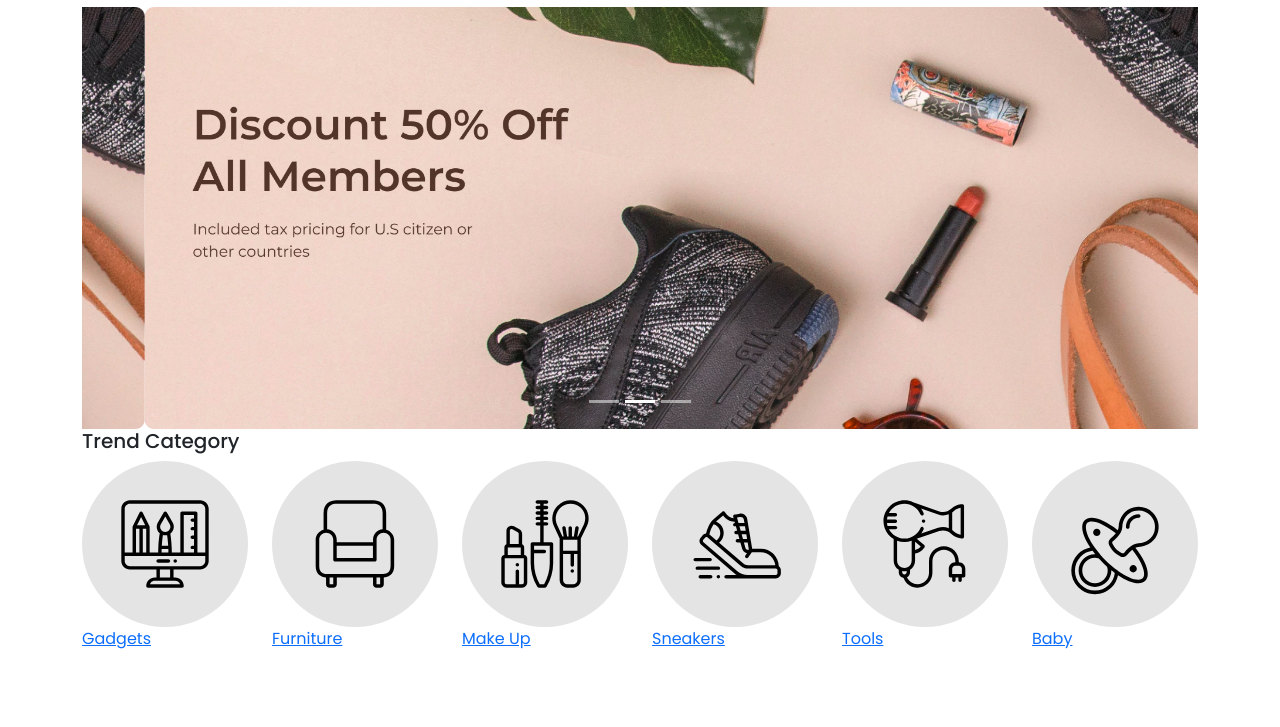
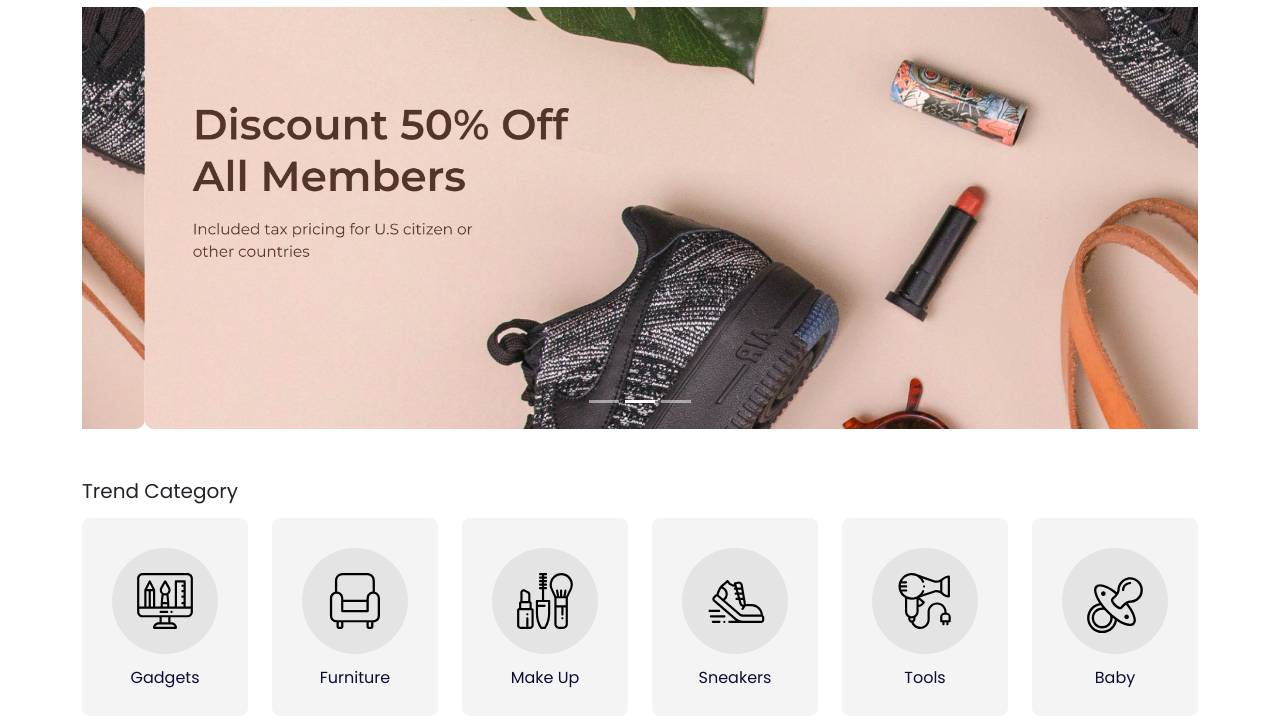
Before and after one commit to dandisatrio/web-design-storemarket, a plain HTML site: page index.html in a window 1280 px wide. Shown: the part 93-820 px from the top of the page. Drawn offline with nearby package versions, Linux system fonts and the light colour scheme.

Commit message:
slicing section category

```diff
--- a/index.html
+++ b/index.html
@@ -48,7 +48,7 @@
     <section class="store-carousel">
       <div class="container">
         <div class="row">
-          <div class="col-lg-12">
+          <div class="col-lg-12" data-aos="zoom-in">
             <div id="storeCarousel" class="carousel slide" data-bs-ride="carousel">
               <ol class="carousel-indicators">
                 <li class="active" data-bs-target="#storeCarousel" data-bs-slide-to="0"></li>
--- a/style/components/_categories.scss
+++ b/style/components/_categories.scss
@@ -0,0 +1,21 @@
+.component-categories {
+    background: #f4f4f4;
+    border-radius: 8px;
+    padding: 30px 30px 10px 30px;
+    margin-bottom: 20px;
+    transition: all 0.2s ease-in-out;
+    text-decoration: none;
+
+    &:hover {
+        transform: scale(1.05);
+        text-decoration: none;
+    }
+
+    .categories-text {
+        font-size: 16px;
+        text-align: center;
+        color: #0c0d36;
+        font-weight: 400;
+        margin-top: 12px;
+    }
+}
--- a/style/pages/_home.scss
+++ b/style/pages/_home.scss
@@ -1,11 +1,11 @@
-.pages-home {
+.page-home {
     h5 {
-        font-weight: 300;
+        font-weight: 400;
         margin-bottom: 15px;
     }
 
     .store-trend-categories {
-        margin-top: 30px;
+        margin-top: 50px;
     }
 
     .store-new-product{
```
Also changed, not shown: style/main.css, 1 other file.
